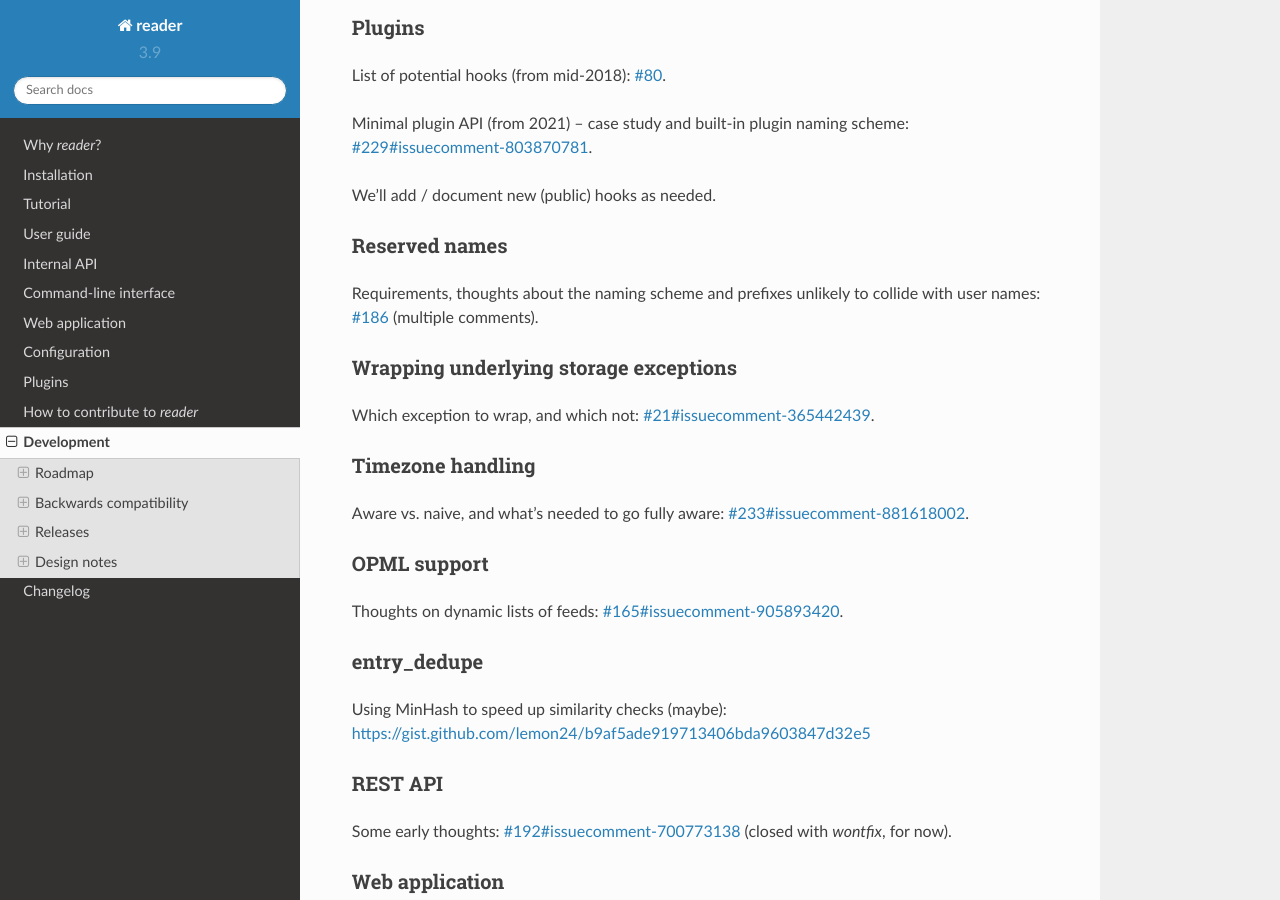
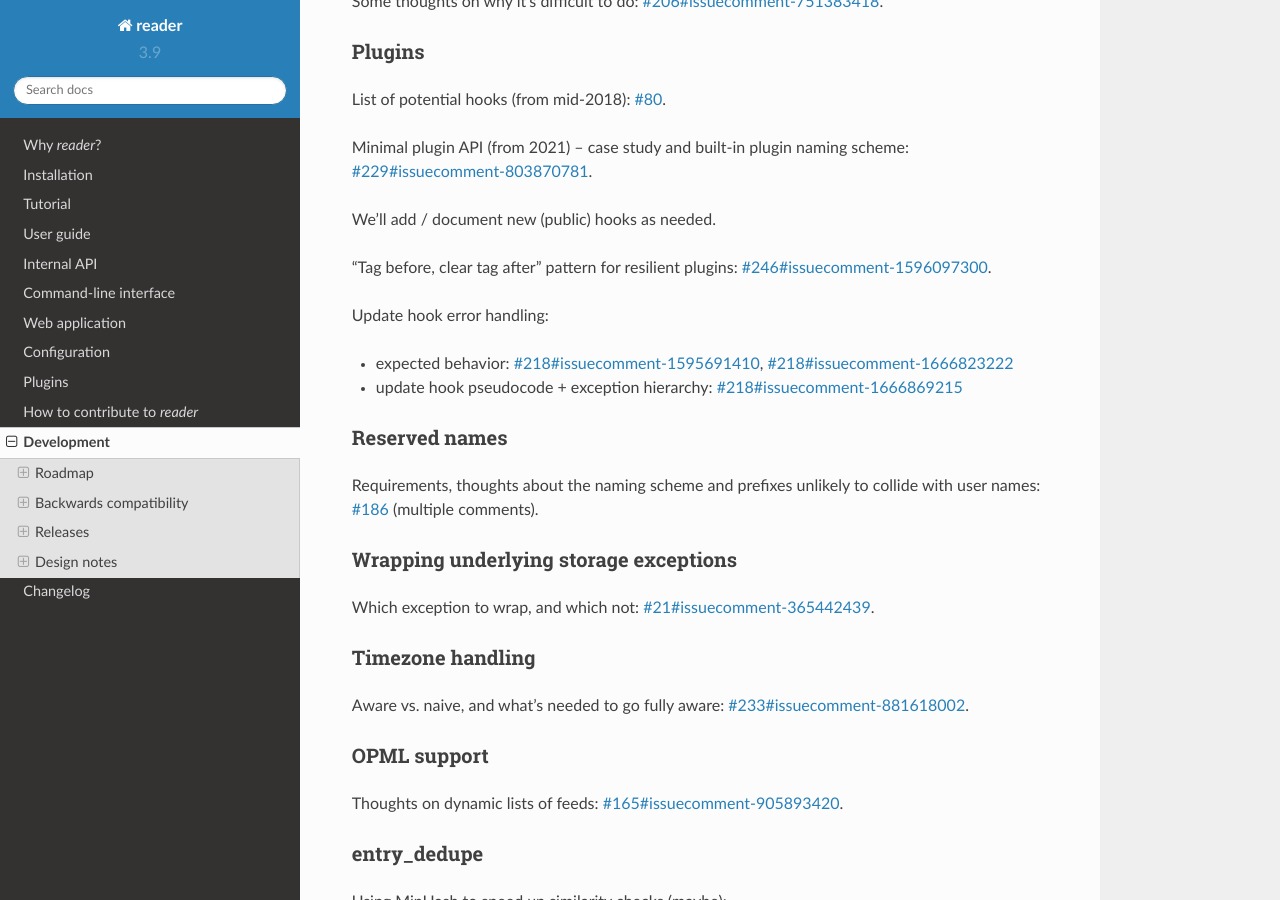
Before and after one commit to Alcides1123/reader, a Sphinx documentation site: the page built from docs/dev.rst, in a window 1280 px wide and 900 px high, scrolled down 9326 px. Built offline with Sphinx 7.4.7 and the Read the Docs theme 2.0.0, drawn with Linux system fonts in a browser that asks for light colours; pages that are not in the unit, such as notebooks, are missing from menus; some of the changed text lies outside the part shown.

Commit message:
Dev notes for #218.

```diff
--- a/docs/dev.rst
+++ b/docs/dev.rst
@@ -298,6 +298,8 @@ Requests session plugins:
 Retriever / parser split:
 
 * :issue:`205#issuecomment-766321855`
+* split exception hierarchy (not implemented as of 3.9): :issue:`218#issuecomment-1687094315`
+
 
 Alternative feed parsers:
 
@@ -550,6 +552,13 @@ Minimal plugin API (from 2021) – case study and built-in plugin naming scheme:
 
 We'll add / document new (public) hooks as needed.
 
+"Tag before, clear tag after" pattern for resilient plugins: :issue:`246#issuecomment-1596097300`.
+
+Update hook error handling:
+
+* expected behavior: :issue:`218#issuecomment-1595691410`, :issue:`218#issuecomment-1666823222`
+* update hook pseudocode + exception hierarchy: :issue:`218#issuecomment-1666869215`
+
 
 Reserved names
 ~~~~~~~~~~~~~~
```
